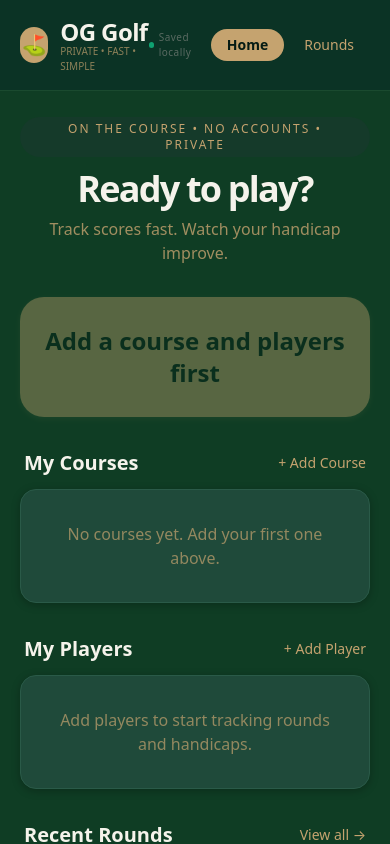
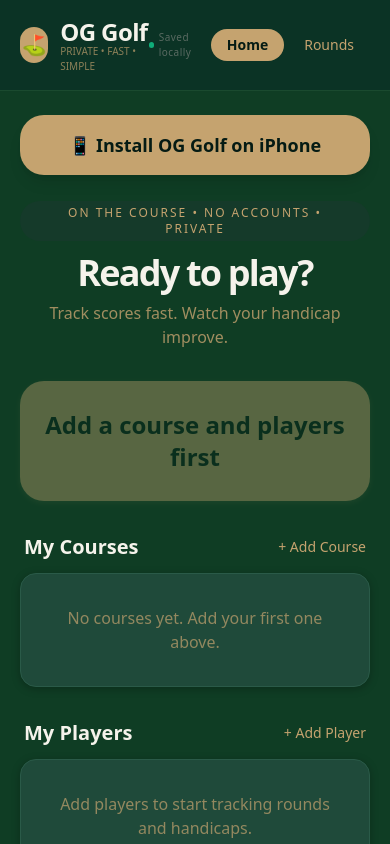
Before and after one commit to pateverab/og-golf, a Next.js app: page / in a window 390 px wide. Shown: the top 844 px of the page. Built offline with nearby package versions, Linux system fonts and the light colour scheme.

Commit message:
Add Install on iPhone button

```diff
--- a/app/page.tsx
+++ b/app/page.tsx
@@ -349,6 +349,18 @@
       </header>
 
       <div className="max-w-4xl mx-auto px-5 pt-6">
+                {/* Install on iPhone Button */}
+        <button
+          onClick={() => {
+            alert("📱 How to install OG Golf on your iPhone:\n\n" +
+                  "1. Tap the Share button (📤) at the bottom\n" +
+                  "2. Scroll down and tap 'Add to Home Screen'\n" +
+                  "3. Tap 'Add'");
+          }}
+          className="w-full mb-6 py-4 bg-[#c5a36f] hover:bg-white text-[#051b14] font-semibold rounded-3xl text-lg flex items-center justify-center gap-2 transition shadow-lg"
+        >
+          📱 Install OG Golf on iPhone
+        </button>
         {/* ========== ACTIVE ROUND SCREEN (Full focus) ========== */}
         {activeRound && currentCourseForActiveRound && (
           <div className="mb-8">
```
